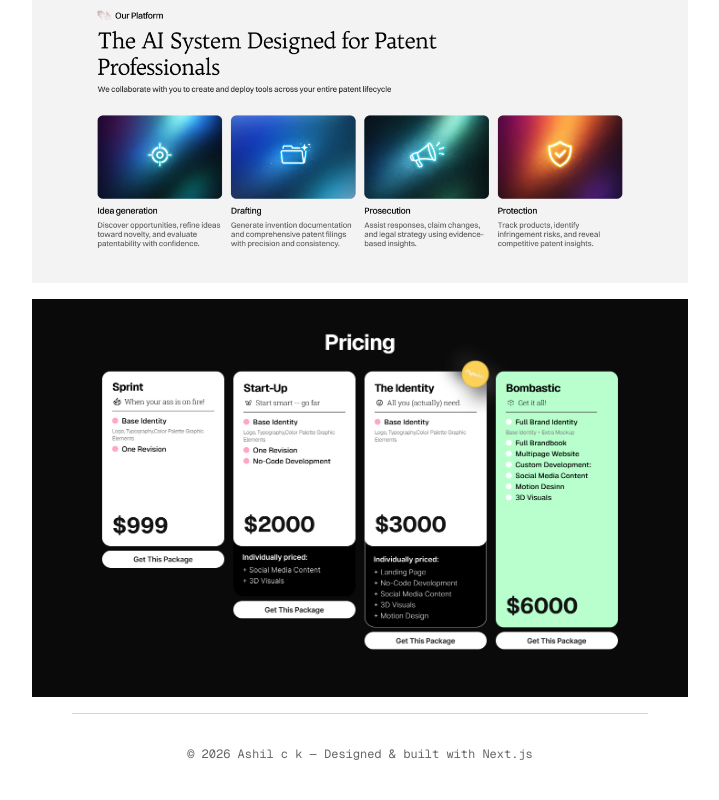
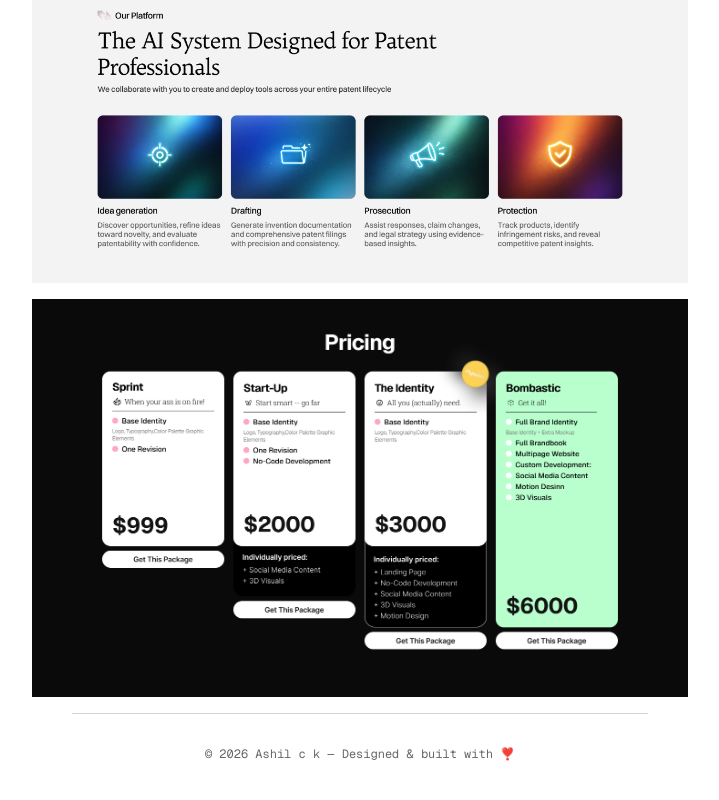
Before and after one commit to ashilrahim/portfolio-v2, a Next.js app: page / in a window 1280 px wide. Shown: the part 5307-6107 px from the top of the page, without its empty margins (560-1279 px from the left). Built offline with nearby package versions, Linux system fonts and the light colour scheme.

Commit message:
footer text chng

```diff
--- a/components/Footer.tsx
+++ b/components/Footer.tsx
@@ -4,7 +4,7 @@ export default function Footer() {
     <footer className="px-6 pb-14 sm:px-10">
       <div className="flex flex-col items-center gap-2 border-t border-border pt-8 text-center">
         <p className="font-mono text-xs text-muted">
-          © {year} Ashil c k — Designed &amp; built with Next.js
+          © {year} Ashil c k — Designed &amp; built with ❣️
         </p>
       </div>
     </footer>
```
